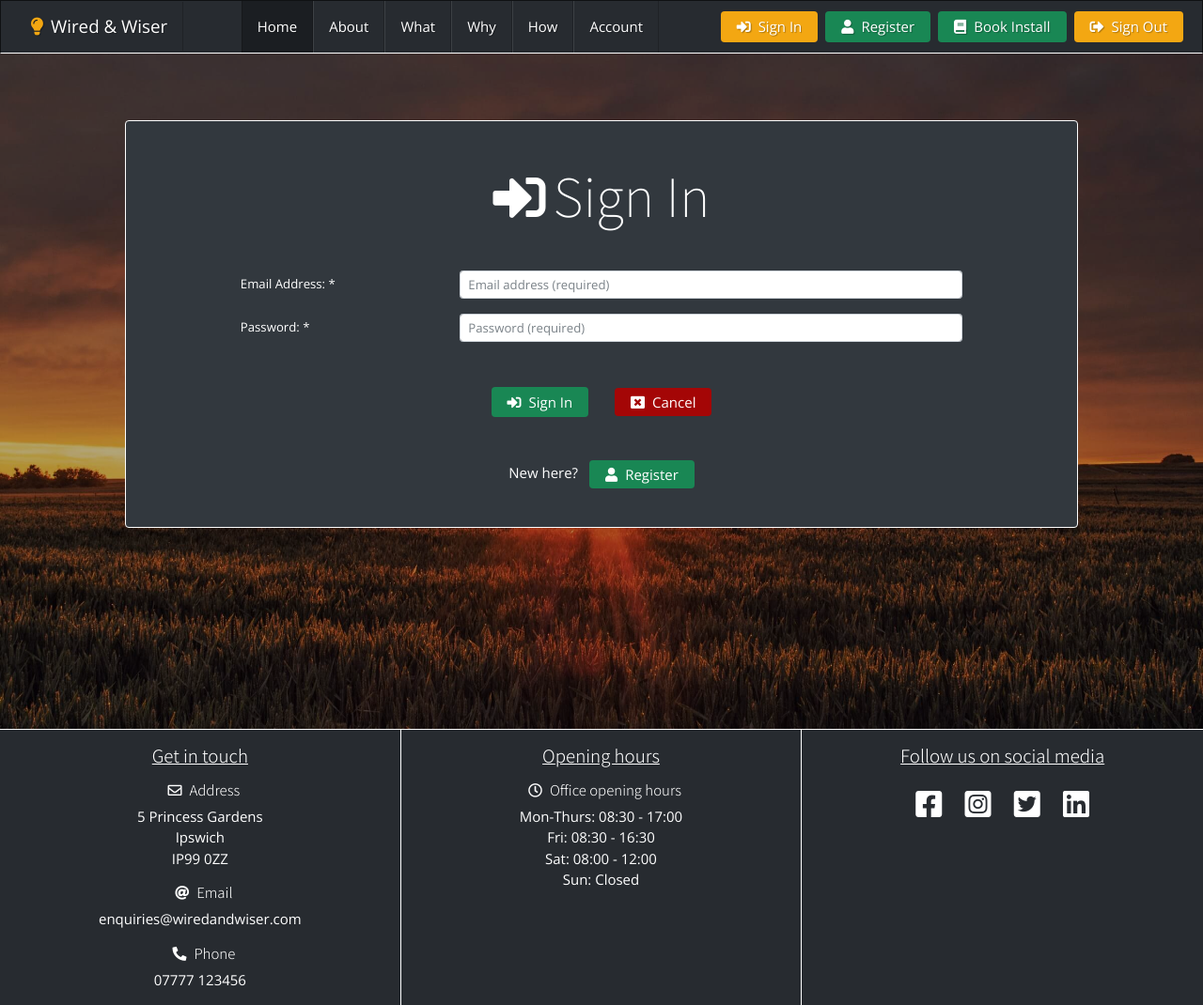
After one commit to LukeGarnham/Wired-and-Wiser-MS3, a Flask app: page /signin in a window 1280 px wide. The commit adds this page. Shown: the whole page at 94% size. Run offline with Flask 2, Linux system fonts and the light colour scheme; some libraries are stand-ins or nearby versions.

Commit message:
Created signin page and functionality.

```diff
--- a/app.py
+++ b/app.py
@@ -25,6 +25,38 @@ def home():
 
 @app.route("/register", methods=["GET", "POST"])
 def register():
+    # Check if the message is POST
+    if request.method == "POST":
+        # Check if email address exists in db
+        existing_user = mongo.db.users.find_one(
+            {"user_email_address": request.form.get(
+                "email").lower()})
+
+        # If it doesn, display a flash message informing user that the an account already exists for this email address.
+        if existing_user:
+            flash("Account already exists for this email address.")
+            return redirect(url_for("register"))
+
+        # Otherwise, assign form inputs (values) to keys and insert record into users collection.
+        record = {
+            "first_name": request.form.get("first-name").lower(),
+            "last_name": request.form.get("last-name").lower(),
+            "user_email_address": request.form.get("email").lower(),
+            "password": generate_password_hash(request.form.get("password"))
+        }
+        mongo.db.users.insert_one(record)
+
+        # Then, put the new users email address into session cookie and display flash success message.
+        session["user"] = request.form.get("email").lower()
+        flash("Registration successful")
+
+    # If method is not POST (i.e. GET) render register.html template.
+    return render_template("register.html")
+
+
+@app.route("/signin", methods=["GET", "POST"])
+def signin():
+    # Check if the message is POST
     if request.method == "POST":
         # Check if username exists in db
         existing_user = mongo.db.users.find_one(
@@ -32,22 +64,25 @@ def register():
                 "email").lower()})
 
         if existing_user:
-            flash("Email address already exists.")
-            return redirect(url_for("register"))
+            # Ensure hashed password matches password input by user
+            if check_password_hash(
+                existing_user["password"], request.form.get("password")):
+                    # If so, put the new users email address into session cookie and display flash success message.
+                    session["user"] = request.form.get("email").lower()
+                    flash("Welcome back {}".format(
+                        existing_user["first_name"].capitalize()))
+            else:
+                # If password doesn't match, display flash message informing the user and return them to a blank sign in page.
+                flash("Incorrect Email Address and/or Password")
+                return redirect(url_for("signin"))
 
-        register = {
-            "first_name": request.form.get("first-name").lower(),
-            "last_name": request.form.get("last-name").lower(),
-            "user_email_address": request.form.get("email").lower(),
-            "password": generate_password_hash(request.form.get("password"))
-        }
-        mongo.db.users.insert_one(register)
+        # If  email address doesn't exist in db, display flash message informing the user and return them to a blank sign in page.
+        else:
+            flash("Incorrect Email Address and/or Password")
+            return redirect(url_for("signin"))
 
-        # Put the new user into session cookie.
-        session["user"] = request.form.get("email").lower()
-        flash("Registration successful")
-
-    return render_template("register.html")
+    # If method is not POST (i.e. GET) render register.html template.
+    return render_template("signin.html")
 
 
 if __name__ == "__main__":
--- a/static/css/style.css
+++ b/static/css/style.css
@@ -65,6 +65,12 @@ a:hover {
     border: 1px solid transparent;
     line-height: 1.5;
     border-radius: 0.25rem;
+    text-decoration: none;
+}
+
+.button:hover {
+    color: inherit;
+    text-decoration: none;
 }
 
 .green {
@@ -85,6 +91,11 @@ a:hover {
 .white {
     background-color: #FDFFFC;
     color: #272B30;
+}
+
+.red {
+    background-color: #A40606;
+    color: #fff;
 }
 
 /*------------------------------------------------Cards*/
--- a/templates/base.html
+++ b/templates/base.html
@@ -46,7 +46,7 @@
                         <a class="nav-link px-3" href="#" >Account</a>
                     </li>
                     <li class="nav-item d-lg-none">
-                        <a class="nav-link px-3" href="#" >Sign In</a>
+                        <a class="nav-link px-3" href="{{ url_for('signin') }}" >Sign In</a>
                     </li>
                     <li class="nav-item d-lg-none">
                         <a class="nav-link px-3" href="{{ url_for('register') }}" >Register</a>
@@ -60,17 +60,17 @@
                 </ul>
 
                 <!-- Navigation buttons (right) -->
-                <a class="px-2 d-none d-lg-block" href="#" >
-                    <button type="button" class="button orange px-3 py-1"><i class="fas fa-sign-in-alt mr-2"></i>Sign In</button>
+                <a href="{{ url_for('signin') }}" role="button" class="d-none d-lg-block button orange px-3 py-1 mx-1">
+                    <i class="fas fa-sign-in-alt mr-2"></i>Sign In
                 </a>
-                <a class="px-2 d-none d-lg-block" href="{{ url_for('register') }}" >
-                    <button type="button" class="button green px-3 py-1"><i class="fas fa-user mr-2"></i>Register</button>
+                <a href="{{ url_for('register') }}" role="button" class="d-none d-lg-block button green px-3 py-1 mx-1">
+                    <i class="fas fa-user mr-2"></i>Register
                 </a>
-                <a class="px-2 d-none d-lg-block" href="#" >
-                    <button type="button" class="button green px-3 py-1"><i class="fas fa-book mr-2"></i>Book Install</button>
+                <a href="#" role="button" class="d-none d-lg-block button green px-3 py-1 mx-1">
+                    <i class="fas fa-book mr-2"></i>Book Install
                 </a>
-                <a class="px-2 d-none d-lg-block" href="#" >
-                    <button type="button" class="button orange px-3 py-1"><i class="fas fa-sign-out-alt mr-2"></i>Sign Out</button>
+                <a href="#" role="button" class="d-none d-lg-block button orange px-3 py-1 mx-1" >
+                    <i class="fas fa-sign-out-alt mr-2"></i>Sign Out
                 </a>
             </div>
         </nav>
--- /dev/null
+++ b/templates/signin.html
@@ -0,0 +1,56 @@
+{% extends "base.html" %}
+
+{% block content %}
+
+    <!-- Jumbrotron/background -->
+    <div class="jumbotron jumbotron-fluid text-center text-white p-0 mb-0" id="register-background">
+        <div class="mask"></div>
+        <div class="container py-4">
+            <!-- Flash messages -->
+            {% with messages = get_flashed_messages() %}
+                {% if messages %}
+                    {% for message in messages %}
+                    <div class="flashes position-relative">
+                        <h4 class="my-5">{{ message }}</h4>
+                    </div>
+                    {% endfor %}
+                {% endif %}
+            {% endwith %}
+            <!-- Card containing log in form -->
+            <div class="card m-md-5 p-4">
+                <div class="card-body">
+                    <div>
+                        <h1 class="display-4 mb-5"><i class="fas fa-sign-in-alt mr-2"></i>Sign In</h1>
+                    </div>
+                    <form method="POST" action="{{ url_for('signin') }}">
+                        <div class="form-group form-row">
+                            <label for="email" class="col-form-label col-form-label-sm col-12 col-md-3 offset-md-1 text-md-left">Email Address: *</label>
+                            <div class="col-12 col-md-7">
+                                <input type="email" class="form-control form-control-sm text-center text-md-left" id="email" name="email" placeholder="Email address (required)" required>
+                            </div>
+                        </div>
+                        <div class="form-group form-row">
+                            <label for="password" class="col-form-label col-form-label-sm col-12 col-md-3 offset-md-1 text-md-left">Password: *</label>
+                            <div class="col-12 col-md-7">
+                                <input type="password" class="form-control form-control-sm text-center text-md-left" id="password" name="password" placeholder="Password (required)" minlength="6" maxlength="15" required>
+                            </div>
+                        </div>
+                        <div class="mt-5">
+                            <button type="submit" class="button green px-3 py-1 d-block d-md-inline mx-auto mb-4 mb-md-0 mr-md-4"><i class="fas fa-sign-in-alt mr-2"></i>Sign In</button>
+                            <a href="{{ url_for('home') }}" role="button" class="button red d-md-inline px-3 py-1">
+                                <i class="fas fa-window-close mr-2"></i>Cancel
+                            </a>
+                        </div>
+                    </form>
+                    <div class="mt-5">
+                        <p class="d-md-inline mb-2 mb-md-0 mr-md-2">New here?</p>
+                        <a href="{{ url_for('register') }}" role="button" class="button green px-3 py-1">
+                            <i class="fas fa-user mr-2"></i>Register
+                        </a>
+                    </div>
+                </div>
+            </div>
+        </div>
+    </div>
+
+{% endblock %}
```
Also changed, not shown: templates/index.html (+9 -6 lines), templates/register.html (+9 -1 lines).
